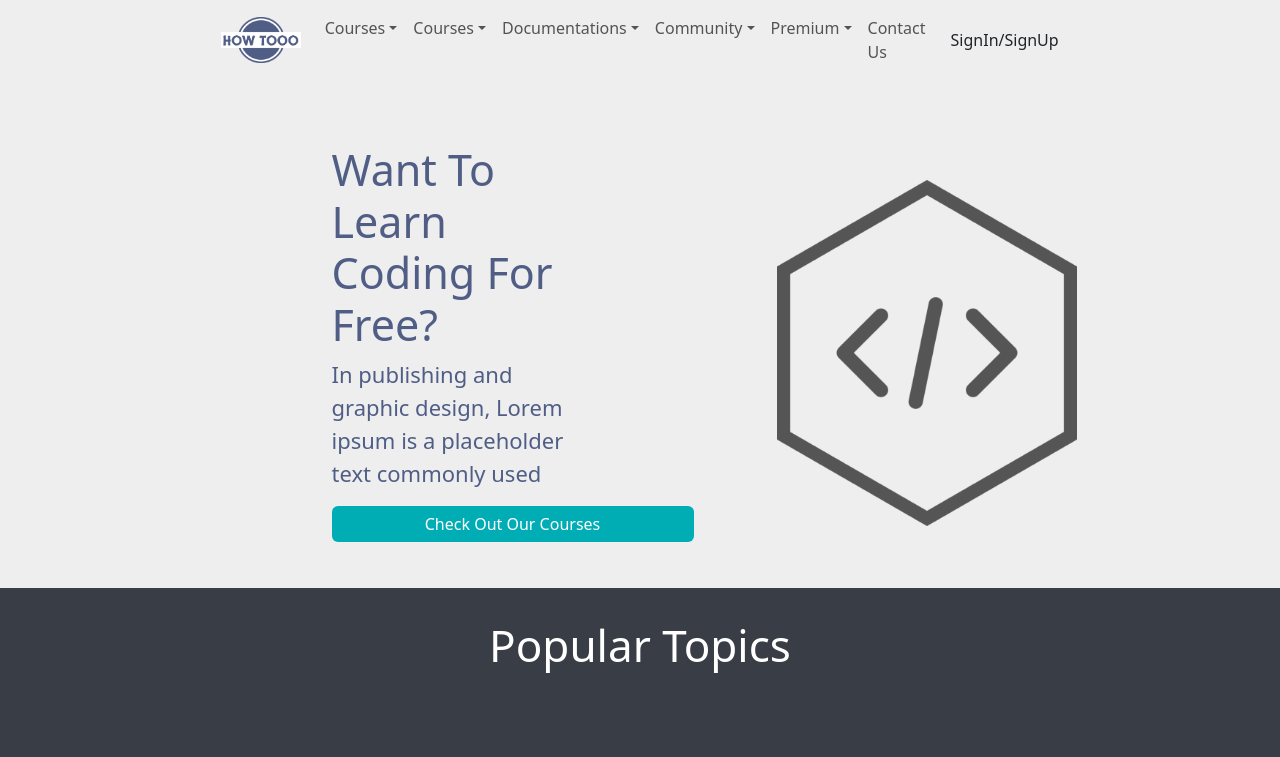
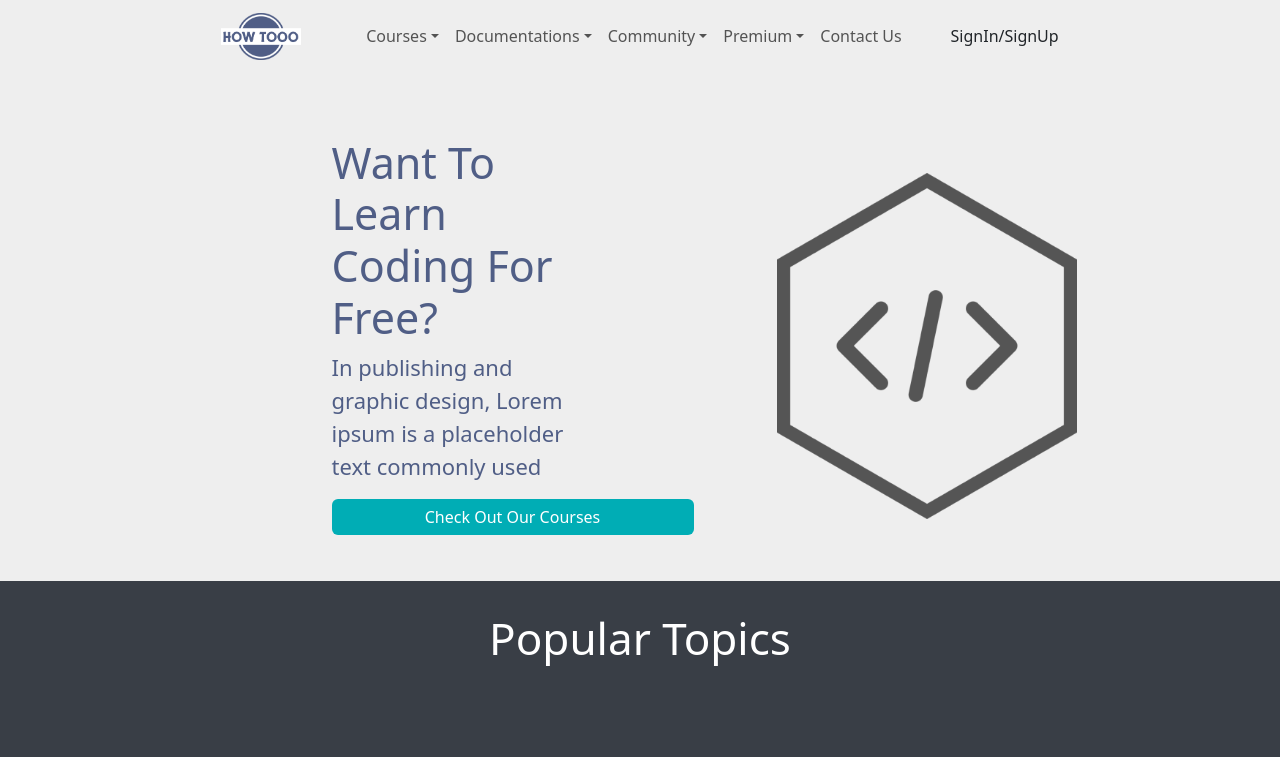
Before and after one commit to rayed152/HowTooo, a Next.js app: page / in a window 1280 px wide. Shown: the top 757 px of the page. Built offline with nearby package versions, Linux system fonts and the light colour scheme.

Commit message:
Made some minor changes in the navbar

```diff
--- a/Components/navbars/Navbar1.js
+++ b/Components/navbars/Navbar1.js
@@ -20,18 +20,11 @@ function Navbar1() {
               style={{ maxHeight: "100px" }}
               navbarScroll
             >
-              <NavDropdown title="Courses" id="navbarScrollingDropdown">
-                <NavDropdown.Item href="#action3">Action</NavDropdown.Item>
-                <NavDropdown.Item href="#action4">
-                  Another action
-                </NavDropdown.Item>
-                <NavDropdown.Divider />
-                <NavDropdown.Item href="#action5">
-                  Something else here
-                </NavDropdown.Item>
-              </NavDropdown>
-
-              <NavDropdown title="Courses" id="navbarScrollingDropdown">
+              <NavDropdown
+                title="Courses"
+                id="navbarScrollingDropdown"
+                style={{ color: "#505E86" }}
+              >
                 <NavDropdown.Item href="#action3">Action</NavDropdown.Item>
                 <NavDropdown.Item href="#action4">
                   Another action
```
